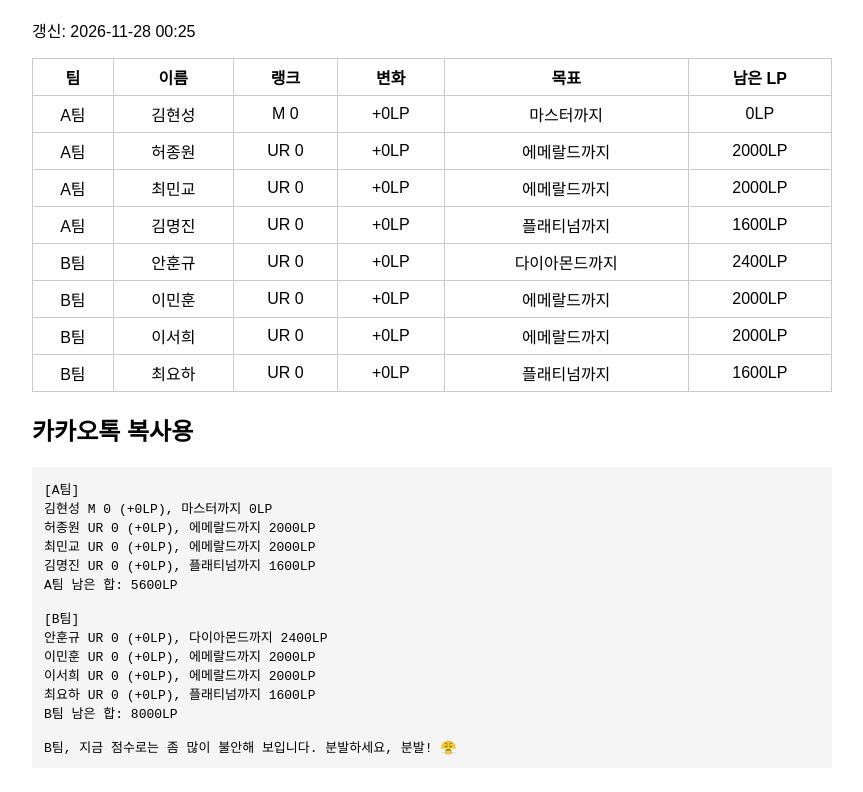
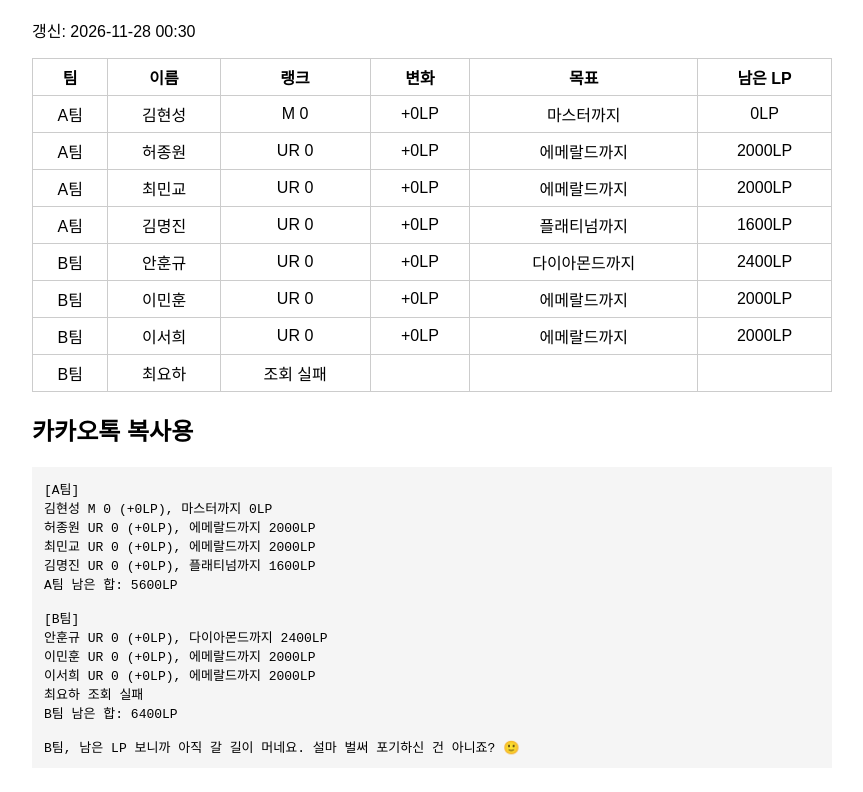
Before and after one commit to hyunsk1995/tft-tracker, a plain HTML site: page docs/index.html in a window 1280 px wide. Shown: the part 73-865 px from the top of the page, without its empty margins (208-1071 px from the left). Drawn offline with Linux system fonts and the light colour scheme.

Commit message:
update 2026-11-28 00:30

```diff
--- a/docs/index.html
+++ b/docs/index.html
@@ -9,10 +9,10 @@ td, th { border: 1px solid #ccc; padding: 6px; text-align: center; }
 pre { background: #f5f5f5; padding: 12px; white-space: pre-wrap; }
 </style></head><body>
 <h1>TFT 4대4 현황</h1>
-<p>갱신: 2026-11-28 00:25</p>
+<p>갱신: 2026-11-28 00:30</p>
 <table>
 <tr><th>팀</th><th>이름</th><th>랭크</th><th>변화</th><th>목표</th><th>남은 LP</th></tr>
-<tr><td>A팀</td><td>김현성</td><td>M 0</td><td>+0LP</td><td>마스터까지</td><td>0LP</td></tr><tr><td>A팀</td><td>허종원</td><td>UR 0</td><td>+0LP</td><td>에메랄드까지</td><td>2000LP</td></tr><tr><td>A팀</td><td>최민교</td><td>UR 0</td><td>+0LP</td><td>에메랄드까지</td><td>2000LP</td></tr><tr><td>A팀</td><td>김명진</td><td>UR 0</td><td>+0LP</td><td>플래티넘까지</td><td>1600LP</td></tr><tr><td>B팀</td><td>안훈규</td><td>UR 0</td><td>+0LP</td><td>다이아몬드까지</td><td>2400LP</td></tr><tr><td>B팀</td><td>이민훈</td><td>UR 0</td><td>+0LP</td><td>에메랄드까지</td><td>2000LP</td></tr><tr><td>B팀</td><td>이서희</td><td>UR 0</td><td>+0LP</td><td>에메랄드까지</td><td>2000LP</td></tr><tr><td>B팀</td><td>최요하</td><td>UR 0</td><td>+0LP</td><td>플래티넘까지</td><td>1600LP</td></tr>
+<tr><td>A팀</td><td>김현성</td><td>M 0</td><td>+0LP</td><td>마스터까지</td><td>0LP</td></tr><tr><td>A팀</td><td>허종원</td><td>UR 0</td><td>+0LP</td><td>에메랄드까지</td><td>2000LP</td></tr><tr><td>A팀</td><td>최민교</td><td>UR 0</td><td>+0LP</td><td>에메랄드까지</td><td>2000LP</td></tr><tr><td>A팀</td><td>김명진</td><td>UR 0</td><td>+0LP</td><td>플래티넘까지</td><td>1600LP</td></tr><tr><td>B팀</td><td>안훈규</td><td>UR 0</td><td>+0LP</td><td>다이아몬드까지</td><td>2400LP</td></tr><tr><td>B팀</td><td>이민훈</td><td>UR 0</td><td>+0LP</td><td>에메랄드까지</td><td>2000LP</td></tr><tr><td>B팀</td><td>이서희</td><td>UR 0</td><td>+0LP</td><td>에메랄드까지</td><td>2000LP</td></tr><tr><td>B팀</td><td>최요하</td><td>조회 실패</td><td></td><td></td><td></td></tr>
 </table>
 <h2>카카오톡 복사용</h2>
 <pre>[A팀]
@@ -26,8 +26,8 @@ A팀 남은 합: 5600LP
 안훈규 UR 0 (+0LP), 다이아몬드까지 2400LP
 이민훈 UR 0 (+0LP), 에메랄드까지 2000LP
 이서희 UR 0 (+0LP), 에메랄드까지 2000LP
-최요하 UR 0 (+0LP), 플래티넘까지 1600LP
-B팀 남은 합: 8000LP
+최요하 조회 실패
+B팀 남은 합: 6400LP
 
-B팀, 지금 점수로는 좀 많이 불안해 보입니다. 분발하세요, 분발! 😤</pre>
+B팀, 남은 LP 보니까 아직 갈 길이 머네요. 설마 벌써 포기하신 건 아니죠? 🙂</pre>
 </body></html>
```
